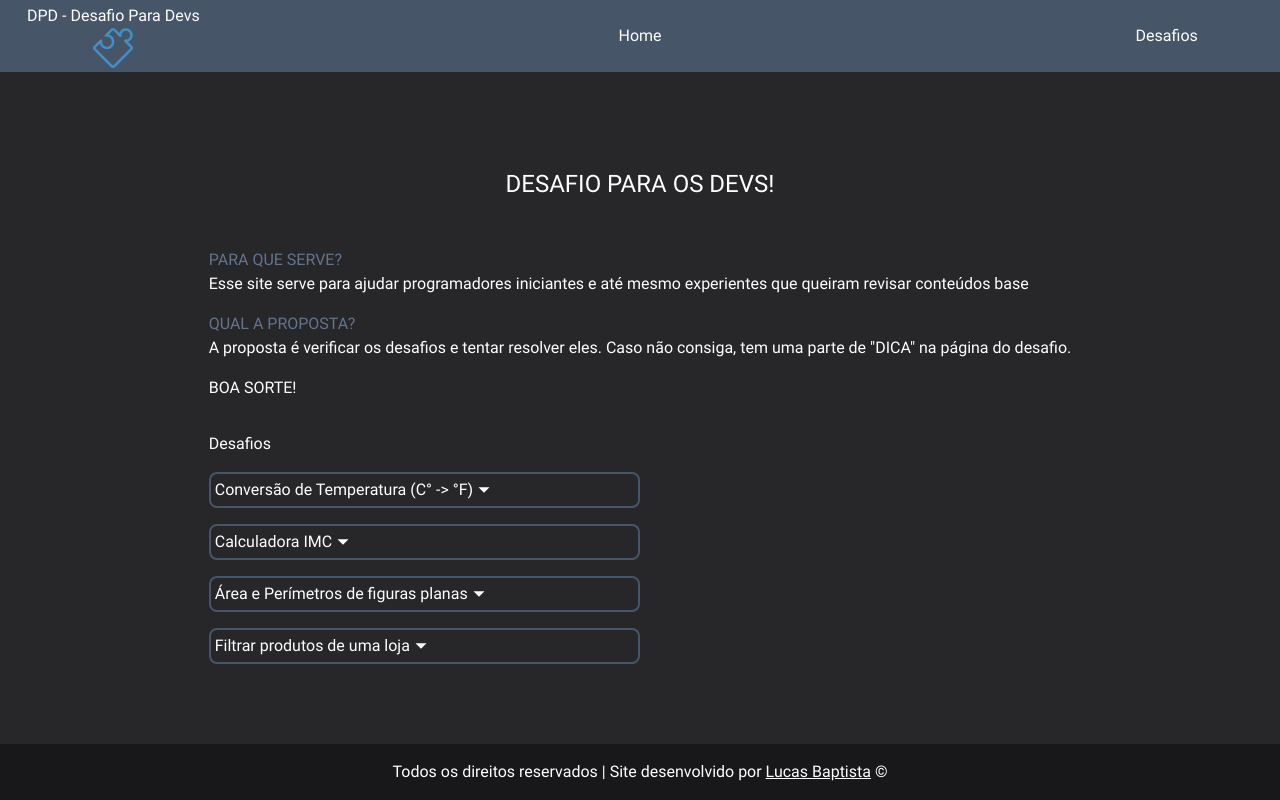
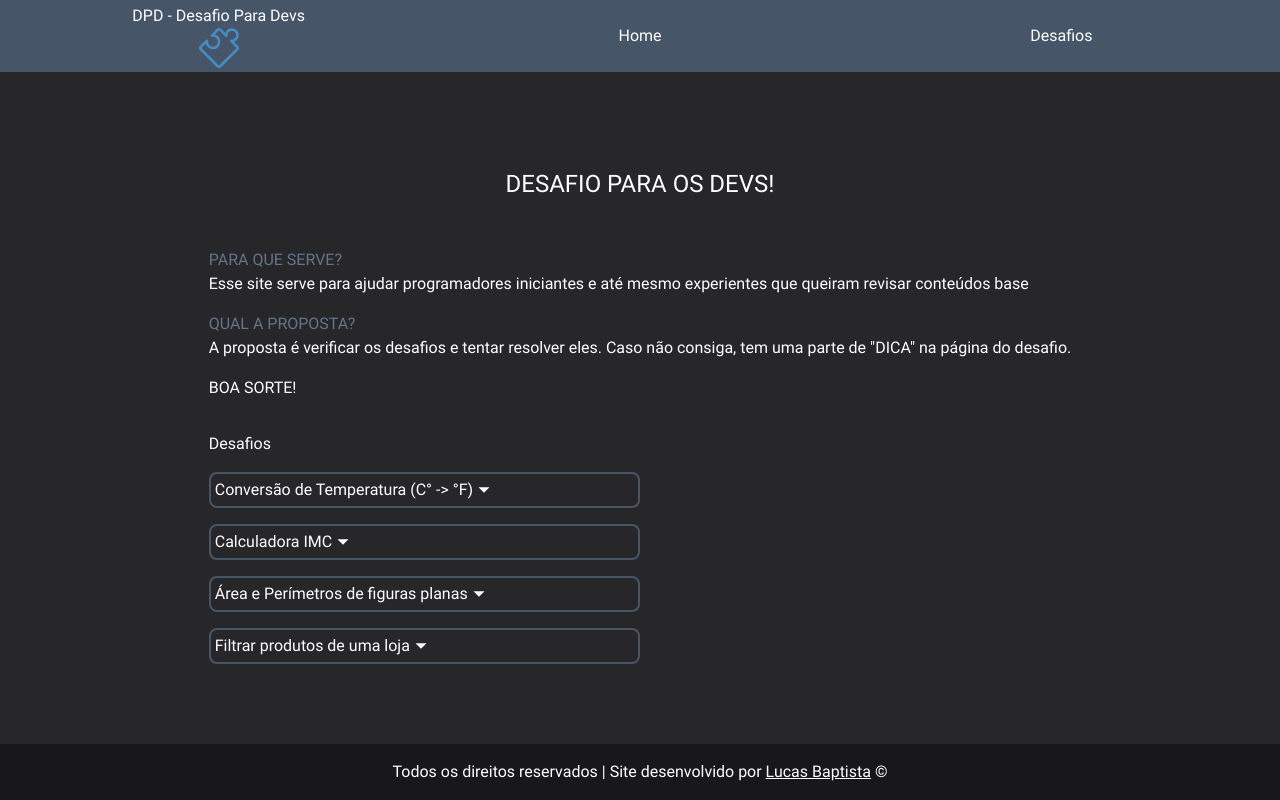
Before and after one commit to luscabap/desafios, a React (Vite) app: page / in a window 1280 px wide. Built offline with nearby package versions, Linux system fonts and the light colour scheme.

Commit message:
adjusting styles

```diff
--- a/src/components/Header/index.tsx
+++ b/src/components/Header/index.tsx
@@ -24,9 +24,9 @@ export const Header = () => {
   return (
     <header className="bg-slate-600 w-full flex items-center justify-between px-2 py-1">
       <Logo />
-      <button onClick={() => navigate("/")} className="cursor-pointer">Home</button>
-      <nav className="relative text-right w-1/6">
-        <h3 onClick={toggleDesafioIsOpen} className="cursor-pointer text-center">Desafios</h3>
+      <button onClick={() => navigate("/")} className="cursor-pointer flex-1 hover:text-slate-400">Home</button>
+      <nav className="relative text-right flex-1">
+        <h3 onClick={toggleDesafioIsOpen} className="cursor-pointer text-center hover:text-slate-400">Desafios</h3>
         <AnimatePresence>
           {desafiosIsOpen && (
             <motion.ul
--- a/src/components/Logo/index.tsx
+++ b/src/components/Logo/index.tsx
@@ -4,7 +4,7 @@ import desafio from "/challenge.svg";
 export const Logo = () => {
   const navigate = useNavigate();
   return (
-    <div className="w-1/6 flex items-center justify-center flex-col">
+    <div className="flex-1 flex items-center justify-center flex-col">
       <h1>DPD - Desafio Para Devs</h1>
       <img src={desafio} alt="Imagem de um quebra-cabeça" className="w-10 h-10 cursor-pointer" onClick={() => navigate("/")}/>
     </div>
--- a/src/components/Resolucao/Resolucoes/ConversaoTemperatura.tsx
+++ b/src/components/Resolucao/Resolucoes/ConversaoTemperatura.tsx
@@ -29,11 +29,11 @@ const ConversaoTemperatura = () => {
       <form action="" onSubmit={(e) => handleSubmitTemperatura(num, opcao, e)} className='containerTemperatura flex flex-col gap-8'>
         <div className="flex flex-col items-start justify-start">
           <label htmlFor="">Digite o valor</label>
-          <input type="number" required onChange={e=> setNum(Number(e.target.value))} className="bg-zinc-700"/>
+          <input type="number" required onChange={e=> setNum(Number(e.target.value))} className="bg-zinc-700 p-1 rounded-lg"/>
         </div>
         <div className="flex flex-col items-start justify-start">
           <label htmlFor="">Selecione a unidade de medida</label>
-          <select required onChange={changedOpcaoMedida} className="bg-zinc-700">
+          <select required onChange={changedOpcaoMedida} className="bg-zinc-700 p-1 rounded-lg">
             <option content=''>
 
             </option>
--- a/src/pages/DesafioPage/index.tsx
+++ b/src/pages/DesafioPage/index.tsx
@@ -33,7 +33,7 @@ export const DesafioPage = () => {
               )) }
           </div>
           <motion.button
-            className="text-slate-500 items-center justify-center flex" onClick={() => navigate("/")}
+            className="text-slate-500 items-center justify-center flex hover:text-slate-300" onClick={() => navigate("/")}
             initial={{ x: 100 }}
             whileInView={{ x: 0 }}
           >
```
